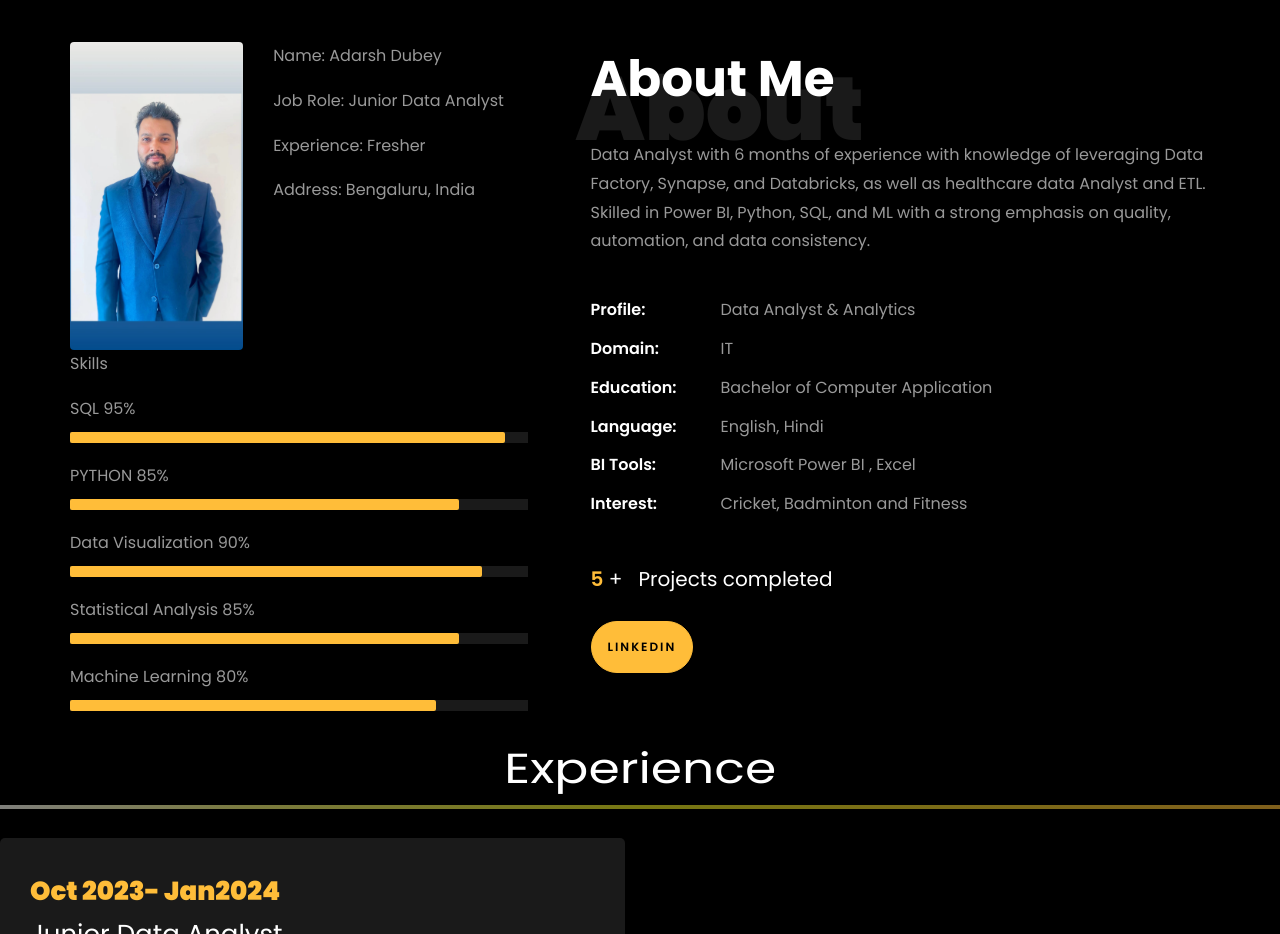
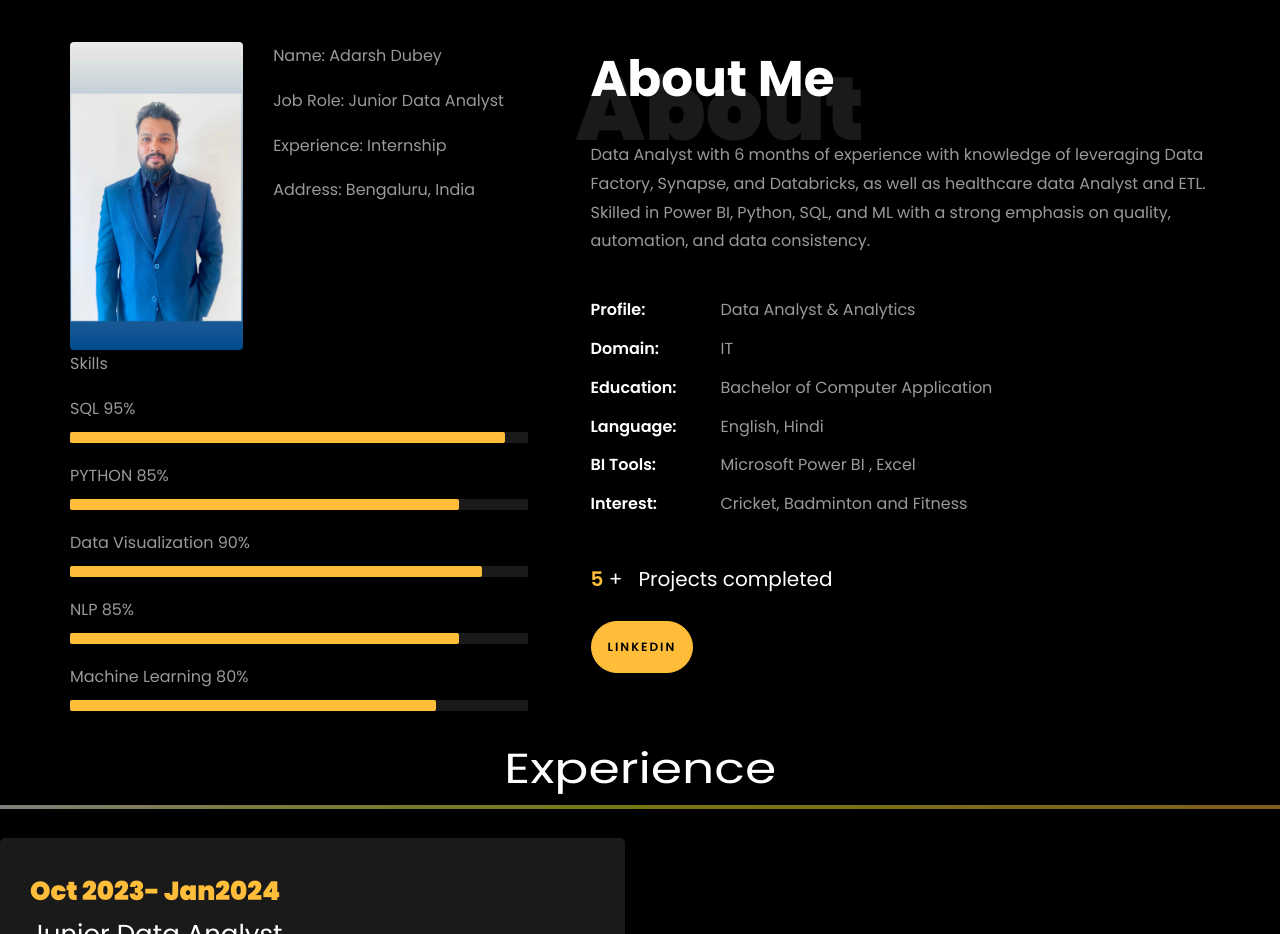
Before and after one commit to Adarsh1728/DA-Portfolio, a plain HTML site: page index.html in a window 1280 px wide. Shown: the part 820-1754 px from the top of the page. Drawn offline with Linux system fonts and the light colour scheme; files whose address does not match are found by name.

Commit message:
Update index.html

```diff
--- a/index.html
+++ b/index.html
@@ -237,7 +237,7 @@
 									  <div class="about-info">
 										<p><span class="title-s">Name: </span> <span>Adarsh Dubey</span></p>
 										<p><span class="title-s">Job Role: </span> <span>Junior Data Analyst</span></p>
-										<p><span class="title-s">Experience: </span> <span>Fresher</span></p>
+										<p><span class="title-s">Experience: </span> <span>Internship</span></p>
 										<p><span class="title-s">Address: </span> <span>Bengaluru, India</span></p>
 									  </div>
 									</div>
@@ -263,7 +263,7 @@
 											aria-valuemax="100"></div>
 									</div>
 
-									<span>Statistical Analysis</span> <span class="pull-right">85%</span>
+									<span>NLP</span> <span class="pull-right">85%</span>
 									<div class="progress">
 										<div class="progress-bar" role="progressbar" style="width: 85%" aria-valuenow="85" aria-valuemin="0"
 											aria-valuemax="100"></div>
@@ -287,9 +287,9 @@
 								<h2 class="mb-4">About Me</h2>
 
 								<p> Data Analyst with 6 months of experience with knowledge of
-                                    leveraging Data Factory, Synapse, and Databricks, as well as healthcare
-                                    data Analyst and ETL. Skilled in Power BI, Python, SQL, and ML with a
-                                    strong emphasis on quality, automation, and data consistency.</p>
+                                                                    leveraging Data Factory, Synapse, and Databricks, as well as healthcare
+                                                                    data Analyst and ETL. Skilled in Power BI, Python, SQL, and ML with a
+                                                                    strong emphasis on quality, automation, and data consistency.</p>
 								<ul class="about-info mt-4 px-md-0 px-2">
 									<li class="d-flex"><span>Profile:</span> <span>Data Analyst &amp; Analytics</span></li>
 									<li class="d-flex"><span>Domain:</span> <span>IT</span></li>
```
